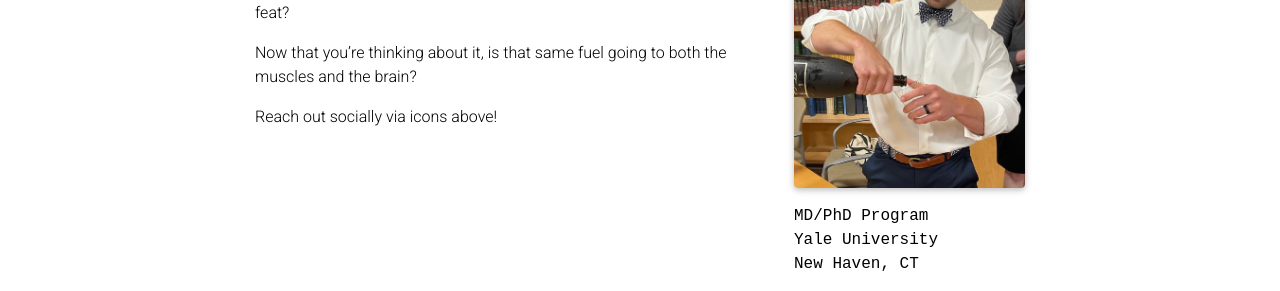
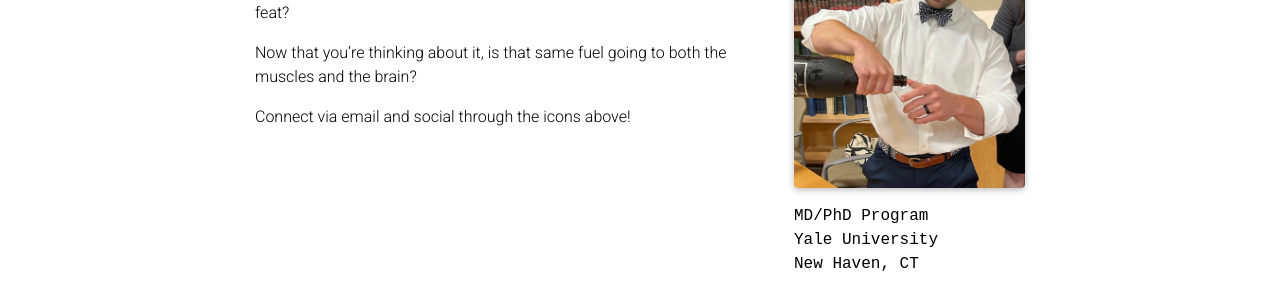
Before and after one commit to BrooksLeitner/BrooksLeitner.github.io, a Jekyll site: the page built from _pages/about.md, in a window 1280 px wide and 1185 px high. Shown: the part 265-556 px from the top of the window. Built offline with Jekyll 4.4.1, drawn with Linux system fonts in a browser that asks for light colours; emoji names are drawn with the system emoji font; comment, search, counter and statistics services are not loaded; a style sheet for code colours, icons or effects is not loaded.

Commit message:
update page about me

```diff
--- a/_pages/about.md
+++ b/_pages/about.md
@@ -22,5 +22,4 @@ Originally inspired by the fact that ultramarathon runners used cheeseburgers an
 
 Now that you're thinking about it, is that same fuel going to both the muscles and the brain?
 
-
-Reach out socially via icons above!
+Connect via email and social through the icons above!
```
